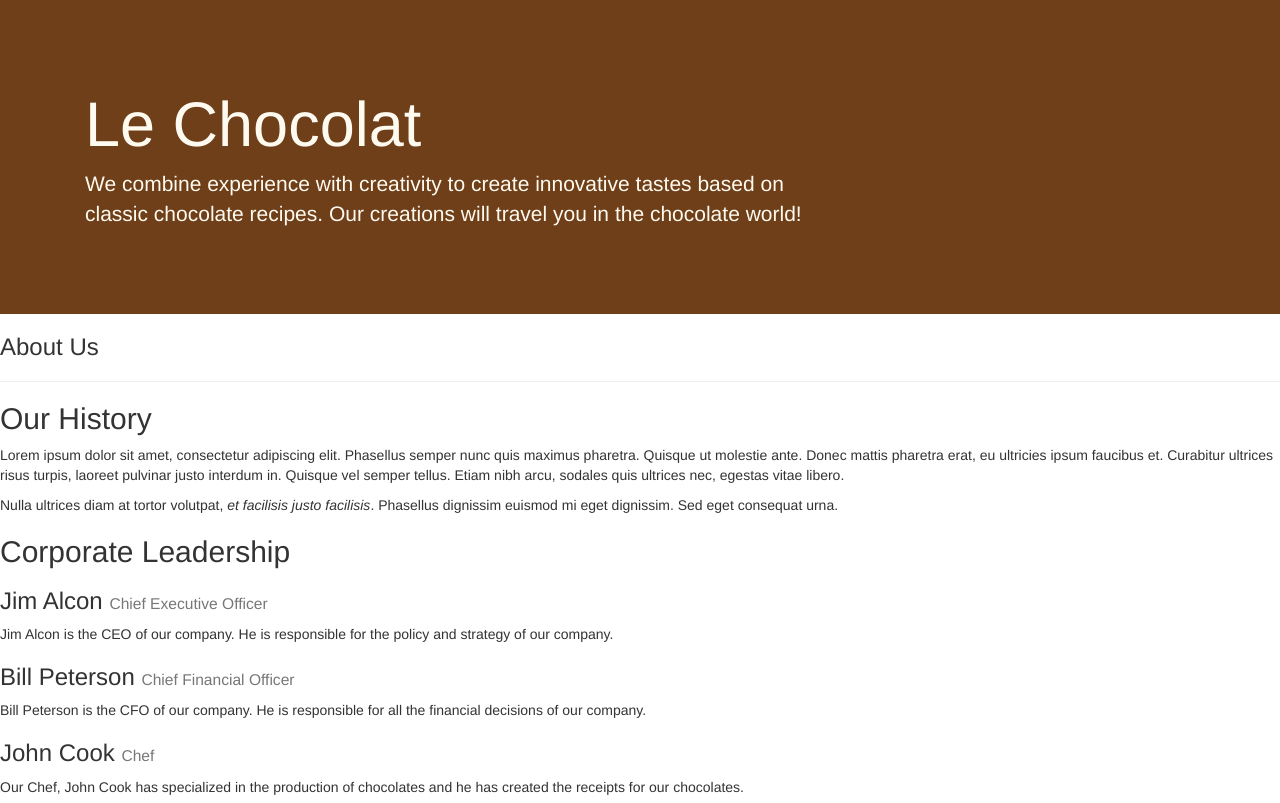
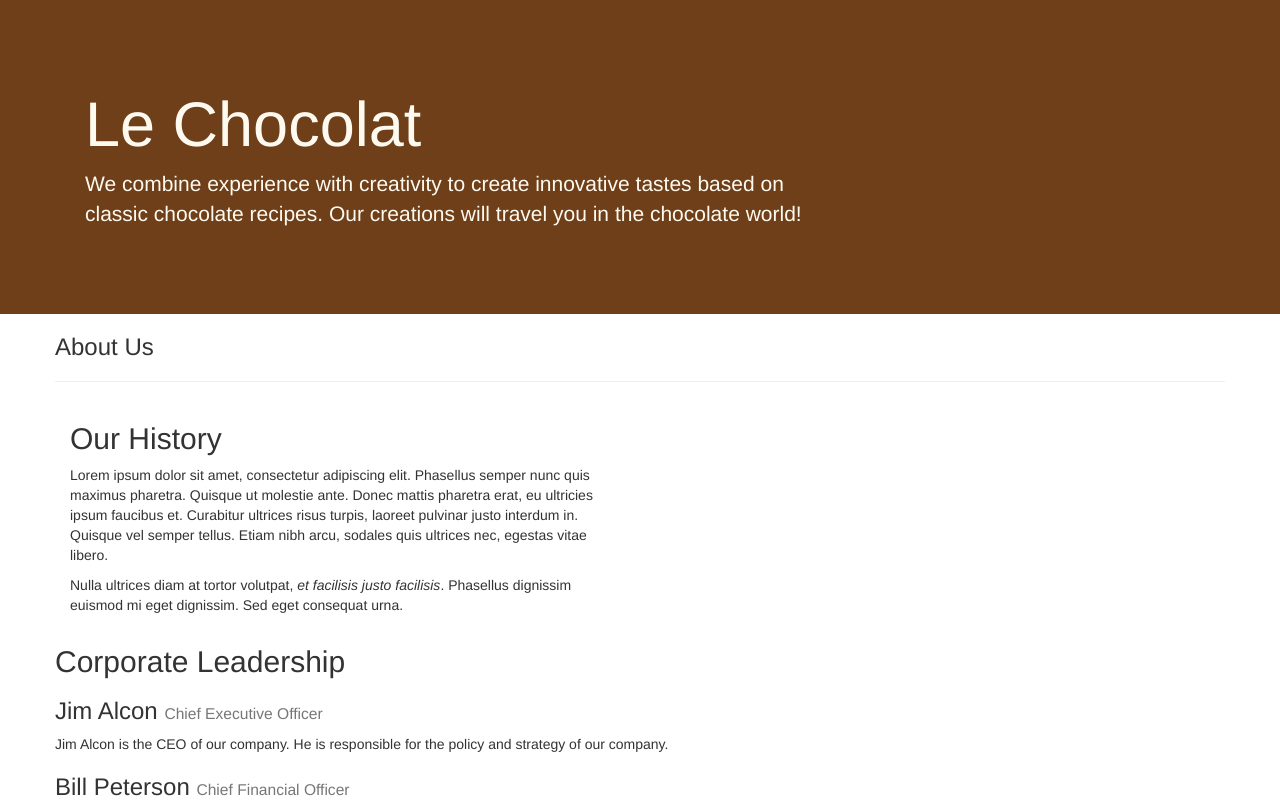
Before and after one commit to jmantzakidis/leChocolat, a plain HTML site: page aboutus.html in a window 1280 px wide. Shown: the top 803 px of the page. Drawn offline with nearby package versions, Linux system fonts and the light colour scheme.

Commit message:
Bootstrap Assignment 1 Task2

```diff
--- a/aboutus.html
+++ b/aboutus.html
@@ -17,7 +17,8 @@
             <div class="row row-header">
                 <div class="col-12 col-sm-8">
                     <h1>Le Chocolat</h1>
-                    <p>We combine experience with creativity to create innovative tastes based on classic chocolate recipes. Our creations will travel you in the chocolate world!</p>
+                    <p>We combine experience with creativity to create innovative tastes based on classic chocolate
+                        recipes. Our creations will travel you in the chocolate world!</p>
                 </div>
                 <div class="col col-sm">
                 </div>
@@ -25,36 +26,44 @@
         </div>
     </header>
 
-    <div>
-        <div>
-            <div>
+    <div class="container">
+        <div class="row">
+            <div class="col-12">
                 <h3>About Us</h3>
                 <hr>
             </div>
         </div>
 
-        <div>
-            <div>
+        <div class="row">
+            <div class="col-12 col-sm-6">
                 <h2>Our History</h2>
-                <p>Lorem ipsum dolor sit amet, consectetur adipiscing elit. Phasellus semper nunc quis maximus pharetra. Quisque ut molestie ante. Donec mattis pharetra erat, eu ultricies ipsum faucibus et. Curabitur ultrices risus turpis, laoreet pulvinar justo interdum in. Quisque vel semper tellus. Etiam nibh arcu, sodales quis ultrices nec, egestas vitae libero. </p>
-                <p>Nulla ultrices diam at tortor volutpat, <em>et facilisis justo facilisis</em>. Phasellus dignissim euismod mi eget dignissim. Sed eget consequat urna. </p>
+                <p>Lorem ipsum dolor sit amet, consectetur adipiscing elit. Phasellus semper nunc quis maximus pharetra.
+                    Quisque ut molestie ante. Donec mattis pharetra erat, eu ultricies ipsum faucibus et. Curabitur
+                    ultrices risus turpis, laoreet pulvinar justo interdum in. Quisque vel semper tellus. Etiam nibh
+                    arcu, sodales quis ultrices nec, egestas vitae libero. </p>
+                <p>Nulla ultrices diam at tortor volutpat, <em>et facilisis justo facilisis</em>. Phasellus dignissim
+                    euismod mi eget dignissim. Sed eget consequat urna. </p>
             </div>
-            <div>
+            <div class="col col-sm">
             </div>
         </div>
 
 
-        <div>
-            <div>
+        <div class="row">
+            <div class="col-12">
                 <h2>Corporate Leadership</h2>
                 <h3>Jim Alcon <small>Chief Executive Officer </small></h3>
-                <p>Jim Alcon is the CEO of our company. He is responsible for the policy and strategy of our company. </p>
-                <h3>Bill Peterson  <small>Chief Financial Officer </small></h3>
-                <p>Bill Peterson is the CFO of our company. He is responsible for all the financial decisions of our company. </p>
+                <p>Jim Alcon is the CEO of our company. He is responsible for the policy and strategy of our company.
+                </p>
+                <h3>Bill Peterson <small>Chief Financial Officer </small></h3>
+                <p>Bill Peterson is the CFO of our company. He is responsible for all the financial decisions of our
+                    company. </p>
                 <h3>John Cook <small>Chef</small></h3>
-                <p>Our Chef, John Cook has specialized in the production of chocolates and he has created the receipts for our chocolates. </p>
-                <h3>Vasilis Wilson  <small>Sous-chef </small></h3>
-                <p>Vasilis Wilson is well informed of all the current trends in pastry and contributes his innovative ideas in our products. </p>
+                <p>Our Chef, John Cook has specialized in the production of chocolates and he has created the receipts
+                    for our chocolates. </p>
+                <h3>Vasilis Wilson <small>Sous-chef </small></h3>
+                <p>Vasilis Wilson is well informed of all the current trends in pastry and contributes his innovative
+                    ideas in our products. </p>
             </div>
         </div>
 
```
Lines whose indentation alone changed are shown as unchanged.
